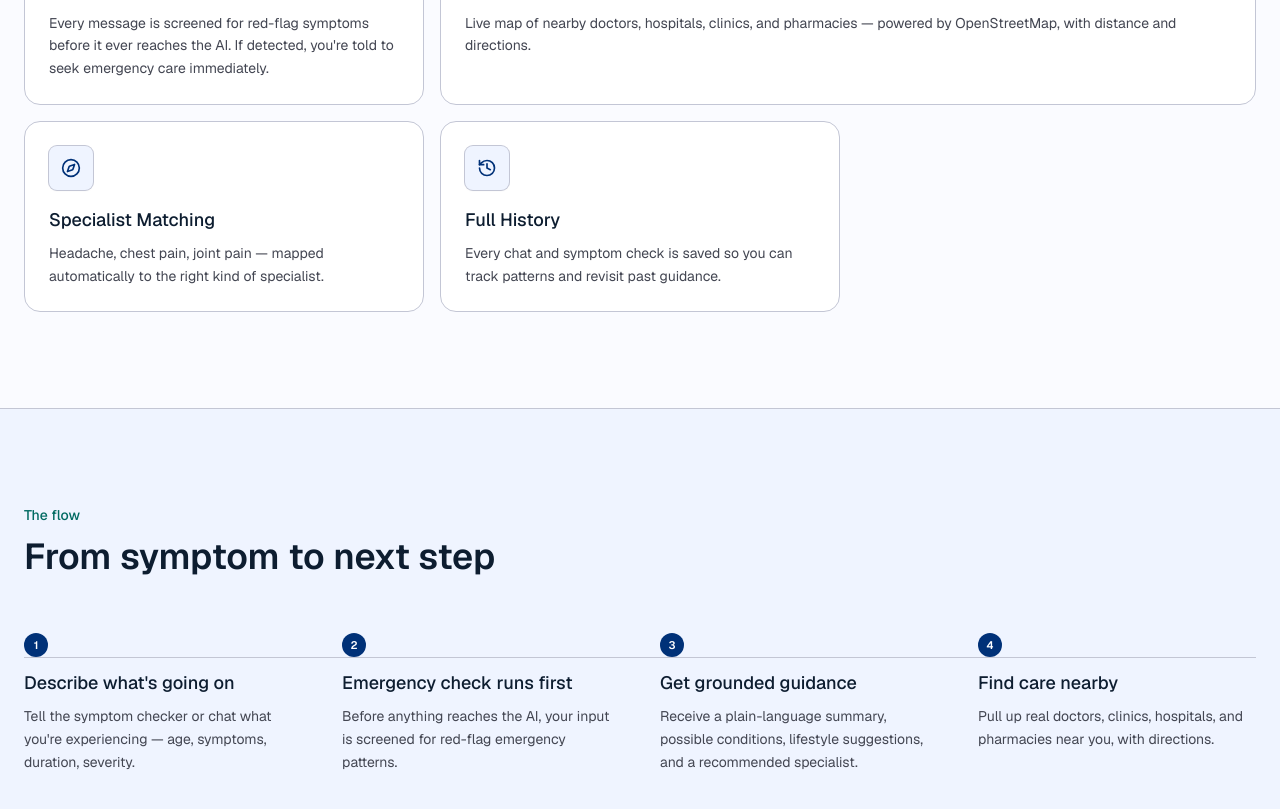
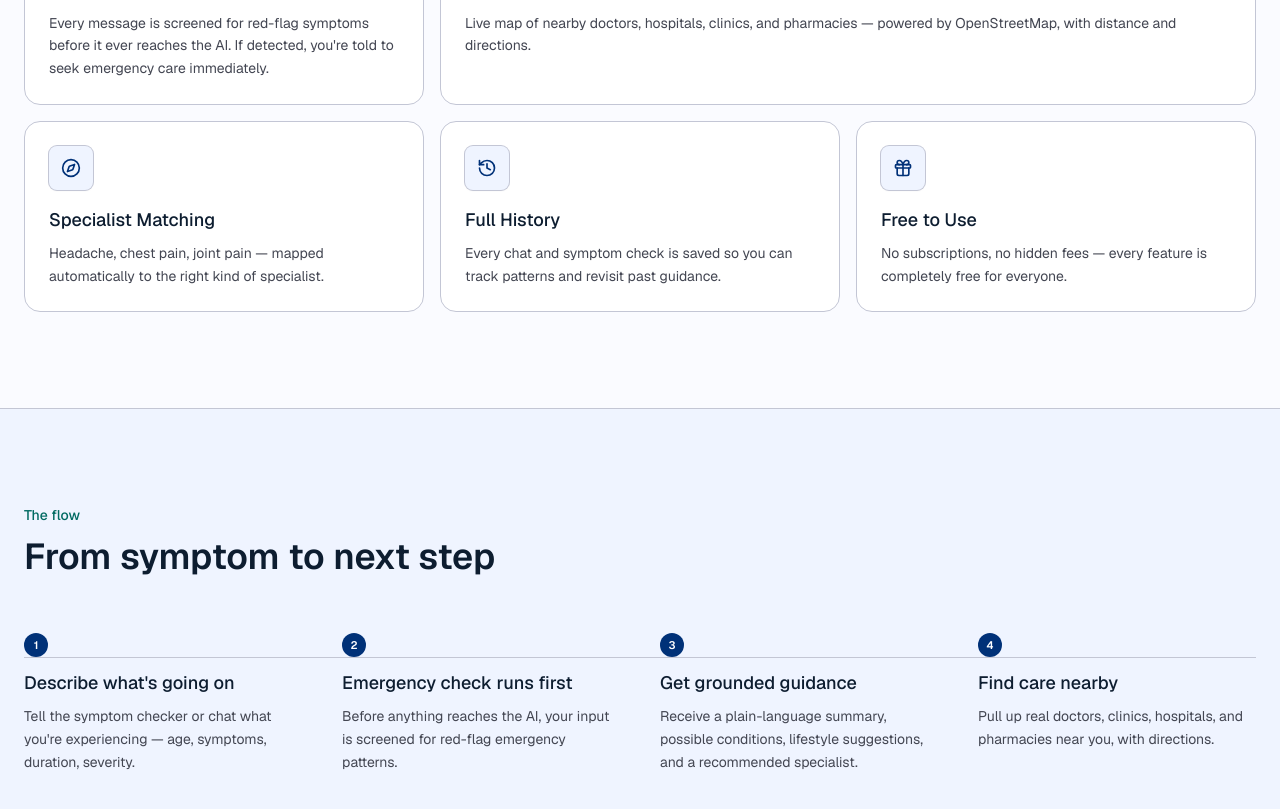
Before and after one commit to anubhab7105/MedAssist_AI, a Next.js app in the folder frontend/: page / in a window 1280 px wide. Shown: the part 1540-2349 px from the top of the page. Built offline with nearby package versions, Linux system fonts and the light colour scheme; no server answers.

Commit message:
feat: add "Free to Use" feature to the Features component

```diff
--- a/frontend/components/landing/features.tsx
+++ b/frontend/components/landing/features.tsx
@@ -1,7 +1,7 @@
 "use client";
 
 import { motion } from "framer-motion";
-import { MessageSquare, Stethoscope, MapPin, ShieldAlert, History, Compass } from "lucide-react";
+import { MessageSquare, Stethoscope, MapPin, ShieldAlert, History, Compass, Gift } from "lucide-react";
 
 const FEATURES = [
   {
@@ -49,6 +49,13 @@ const FEATURES = [
     span: "",
     tint: "from-secondary/10 to-secondary/0 text-secondary",
   },
+  {
+    icon: Gift,
+    title: "Free to Use",
+    description: "No subscriptions, no hidden fees — every feature is completely free for everyone.",
+    span: "",
+    tint: "from-accent/10 to-accent/0 text-accent",
+  },
 ];
 
 export function Features() {
```
